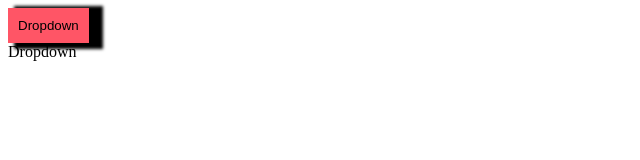
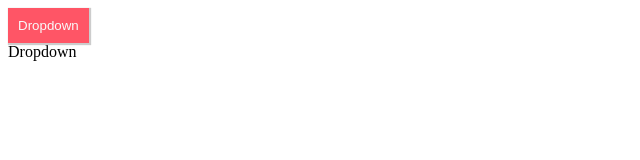
Before and after one commit to theMindPalace/html, a plain HTML site: page dropdown/index.html in a window 1280 px wide. Shown: the whole page, without its empty margins (0-640 px from the left). Drawn offline with Linux system fonts and the light colour scheme.

Commit message:
:fire: Update:smile:s :boom:

```diff
--- a/dropdown/style.css
+++ b/dropdown/style.css
@@ -1,12 +1,15 @@
 .dropdown {
     position: relative;
+    display: inline-block;
+    background-color: greenyellow;
 }
 
 .dropbtn {
     border:none;
     padding: 10px;
     background-color: #f56;
-    box-shadow: 10px 2px 3px 4px #000;
+    box-shadow: 1px 1px 1px 1px #ccc;
+    color: #f9f9f9;
 }
 
 .dropdown-content {
@@ -16,8 +19,6 @@
     min-width: 160px;
     box-shadow: 0px 8px 16px 0px rgba(0,0,0,0.2);
     z-index: 1;
-    height: 0;
-    transition: height 2s ease;
 }
 .dropdown-content a {
     display: block;
@@ -29,5 +30,6 @@
 .dropdown:hover .dropdown-content {
     display: block;
     height: auto;
-    transition: height 2s ease;
+
+
 }
```
